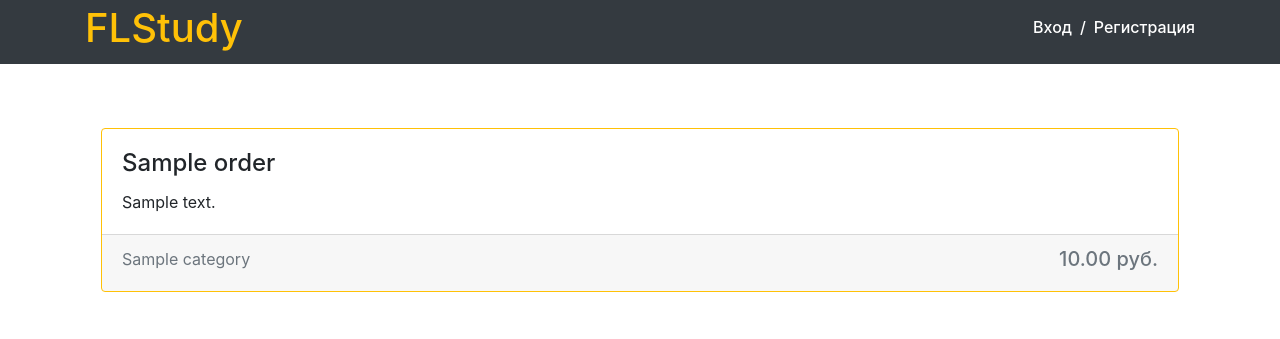
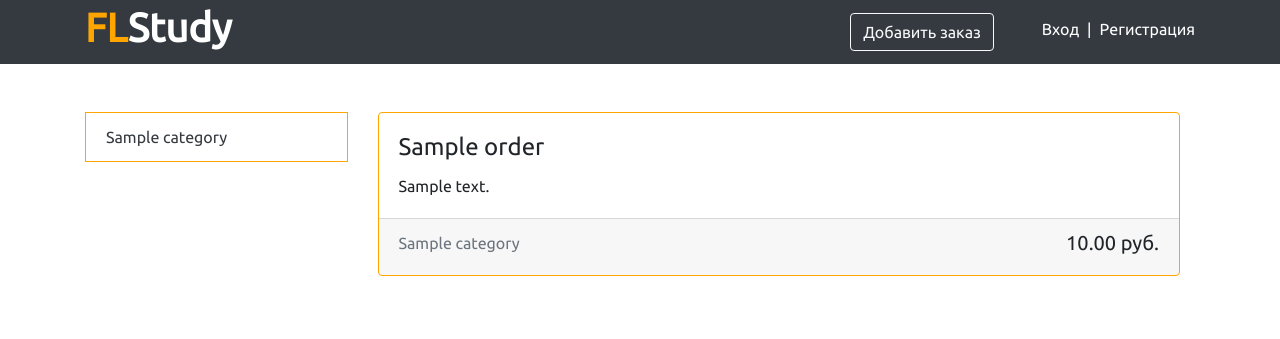
Before and after one commit to X-Viktor/fl-study, a Django app: page / in a window 1280 px wide. Shown: the top 339 px of the page. Run offline with Django 3.2, Linux system fonts and the light colour scheme; tables that the repository leaves empty hold one stand-in row (values such as "Sample post"); some libraries are stand-ins or nearby versions.

Commit message:
Add categories

```diff
--- /dev/null
+++ b/orders/templatetags/get_categories.py
@@ -0,0 +1,10 @@
+from django import template
+
+from orders.models import Category
+
+register = template.Library()
+
+
+@register.simple_tag()
+def get_categories():
+    return Category.objects.all()
--- a/orders/urls.py
+++ b/orders/urls.py
@@ -1,7 +1,8 @@
 from django.urls import path
 
-from .views import OrderListView
+from .views import OrderListView, OrderListByCategoryView
 
 urlpatterns = [
     path('', OrderListView.as_view(), name='main'),
+    path('category/<slug:slug>/', OrderListByCategoryView.as_view(), name='category')
 ]
--- a/orders/views.py
+++ b/orders/views.py
@@ -4,9 +4,20 @@ from .models import Order
 
 
 class OrderListView(ListView):
+    """ Вывод всех заказов """
     model = Order
     template_name = 'orders/main.html'
     context_object_name = 'orders'
 
     def get_queryset(self):
         return Order.objects.filter(stage=1).select_related('category')
+
+
+class OrderListByCategoryView(ListView):
+    """ Вывод заказов определенной категории """
+    model = Order
+    template_name = 'orders/main.html'
+    context_object_name = 'orders'
+
+    def get_queryset(self):
+        return Order.objects.filter(category__slug=self.kwargs['slug'], stage=1).select_related('category')
--- /dev/null
+++ b/static/css/style.css
@@ -0,0 +1,39 @@
+* {
+    font-family: Ubuntu, sans-serif;
+}
+
+.logo {
+    font-weight: bold;
+}
+
+.logo > a:hover {
+    text-decoration: none;
+}
+
+.text-orange {
+    color: orange;
+}
+
+.border-orange {
+    border-color: orange;
+}
+
+.btn-orange {
+    color: #fff;
+    background-color: #28a745;
+    border-color: #28a745;
+}
+
+.btn-outline-orange {
+    color: #fff;
+    border-color: #28a745;
+}
+
+.list-group-item-orange {
+    position: relative;
+    display: block;
+    padding: .75rem 1.25rem;
+    margin-bottom: -1px;
+    background-color: #fff;
+    border: 1px solid orange;
+}
--- a/templates/base.html
+++ b/templates/base.html
@@ -5,28 +5,21 @@
     <title>{% block title %}FLStudy{% endblock %}</title>
     <meta name="viewport" content="width=device-width, initial-scale=1, shrink-to-fit=no">
     {% load static %}
+    <link rel="preconnect" href="https://fonts.gstatic.com">
+    <link href="https://fonts.googleapis.com/css2?family=Ubuntu" rel="stylesheet">
     <link rel="stylesheet" href="{% static 'css/bootstrap.min.css' %}">
+    <link rel="stylesheet" href="{% static 'css/style.css' %}">
 </head>
 
 <body>
 <header class="bg-dark">
-    <div class="d-flex pt-1 pb-1 container justify-content-between align-items-center">
-        <h1 class="text-warning">FLStudy</h1>
-        {% if user.is_authenticated %}
-            <h5><a href="{% url 'signout' %}" class="text-danger">Выйти</a></h5>
-        {% else %}
-            <div class="d-flex">
-                <h6><a href="{% url 'signin' %}" class="text-white">Вход</a></h6>
-                <h6 class="ml-2 mr-2 text-white">/</h6>
-                <h6><a href="{% url 'signup' %}" class="text-white">Регистрация</a></h6>
-            </div>
-        {% endif %}
-    </div>
+    {% include 'inc/_nav.html' %}
 </header>
 
-<section class="container mt-5">
+<div class="container d-flex mt-5 mb-5">
+    {% block sidebar %}{% endblock %}
     {% block content %}{% endblock %}
-</section>
+</div>
 
 </body>
 </html>
--- /dev/null
+++ b/templates/inc/_nav.html
@@ -0,0 +1,16 @@
+<div class="d-flex pt-1 pb-1 container justify-content-between align-items-center">
+    <h1 class="logo"><a href="{% url 'main' %}" class="text-white"><span class="text-orange">FL</span>Study</a></h1>
+
+    <div class="d-flex align-items-center">
+        <a href="#" class="btn btn-outline-light mr-5">Добавить заказ</a>
+        {% if user.is_authenticated %}
+            <h6><a href="{% url 'signout' %}" class="text-danger">Выйти</a></h6>
+        {% else %}
+            <div class="d-flex mt-1">
+                <h6><a href="{% url 'signin' %}" class="text-white">Вход</a></h6>
+                <h6 class="ml-2 mr-2 text-white">|</h6>
+                <h6><a href="{% url 'signup' %}" class="text-white">Регистрация</a></h6>
+            </div>
+        {% endif %}
+    </div>
+</div>
--- /dev/null
+++ b/templates/inc/_sidebar.html
@@ -0,0 +1,7 @@
+{% load get_categories %}
+<aside class="list-group col-3">
+    {% get_categories as categories %}
+    {% for category in categories %}
+        <a href="{% url 'category' category.slug %}" class="list-group-item-orange text-dark">{{ category.title }}</a>
+    {% endfor %}
+</aside>
--- a/templates/orders/main.html
+++ b/templates/orders/main.html
@@ -4,26 +4,28 @@
     Главная | {{ block.super }}
 {% endblock %}
 
+
+{% block sidebar %}
+    {% include 'inc/_sidebar.html' %}
+{% endblock %}
+
 {% block content %}
-    <div class="d-flex flex-column">
+    <section class="d-flex flex-column col-9">
         {% for order in orders %}
-            <div class="card border-warning m-3">
+            <div class="card border-orange mb-3">
                 <div class="card-body">
                     <h4 class="card-title">{{ order.title }}</h4>
-                    <p class="card-text">{{ order.description|truncatewords:40 }}</p>
+                    <p class="card-text">{{ order.description|truncatewords:35 }}</p>
                 </div>
-                <div class="card-footer d-flex justify-content-between text-muted">
-                    <div>{{ order.category.title }}</div>
-
-
+                <div class="card-footer d-flex justify-content-between">
+                    <div class="text-muted">{{ order.category.title }}</div>
                     {% if order.price %}
                         <h5 class="text-right">{{ order.price }} руб.</h5>
                     {% else %}
                         <h5 class="text-right">По договоренности</h5>
                     {% endif %}
-
                 </div>
             </div>
         {% endfor %}
-    </div>
+    </section>
 {% endblock content %}
```
Also changed, not shown: templates/authorization/signin.html (+6 -2 lines), templates/authorization/signup.html (+6 -2 lines), orders/templatetags/__init__.py (added).
